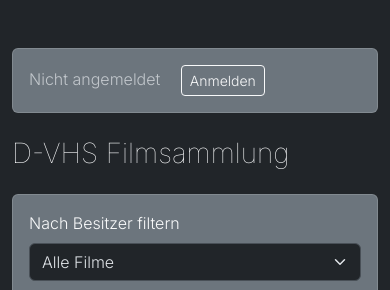
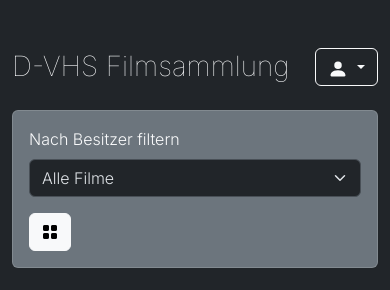
Before and after one commit to sonoflex/d-vhs, a Flask app: page / in a window 390 px wide. Shown: the top 290 px of the page. Run offline with Flask 3, Linux system fonts and the light colour scheme.

Commit message:
Clean up top area

```diff
--- a/templates/detail.html
+++ b/templates/detail.html
@@ -95,6 +95,7 @@
                     </div>
 
                     <!-- Besitzer ändern Formular -->
+                    {% if session.get('benutzer_name') %}
                     <form action="{{ url_for('update_besitzer', film_id=film.id) }}" method="POST" class="mt-3">
                         <div class="row g-2">
                             <div class="col-auto">
@@ -112,6 +113,7 @@
                             </div>
                         </div>
                     </form>
+                    {% endif %}
                 </div>
 
                 <!-- Verleih-Status -->
@@ -126,15 +128,18 @@
                             </div>
 
                             <!-- Rückgabe-Button -->
+                            {% if session.get('benutzer_name') %}
                             <form action="{{ url_for('zurueckgeben', film_id=film.id) }}" method="POST">
                                 <button type="submit" class="btn btn-success">
                                     Film zurückgeben
                                 </button>
                             </form>
+                            {% endif %}
                         {% else %}
                             <span class="text-muted mb-3 d-block">Film ist verfügbar</span>
 
                             <!-- Verleihen-Formular -->
+                            {% if session.get('benutzer_name') %}
                             <form action="{{ url_for('verleihen', film_id=film.id) }}" method="POST">
                                 <div class="row g-2 align-items-end">
                                     <div class="col-md-4">
@@ -162,6 +167,7 @@
                                     Standard: Heutiges Datum. Kann angepasst werden für nachträgliche Einträge.
                                 </small>
                             </form>
+                            {% endif %}
                         {% endif %}
                     </div>
                 </div>
--- a/templates/index.html
+++ b/templates/index.html
@@ -9,6 +9,7 @@
     <link rel="preconnect" href="https://fonts.gstatic.com" crossorigin>
     <link href="https://fonts.googleapis.com/css2?family=Inter:wght@100;300&display=swap" rel="stylesheet">
     <link href="https://cdn.jsdelivr.net/npm/bootstrap@5.3.2/dist/css/bootstrap.min.css" rel="stylesheet">
+    <link rel="stylesheet" href="https://cdn.jsdelivr.net/npm/bootstrap-icons@1.11.0/font/bootstrap-icons.css">
     <style>
         body { font-family: 'Inter', sans-serif; font-weight: 300; }
         h1, .card-title { font-weight: 100; }
@@ -87,28 +88,29 @@
 </head>
 <body class="bg-dark text-light">
     <div class="container py-5">
-        <!-- Login/Logout Bar -->
-        <div class="card card-body bg-secondary text-light mb-4 p-3">
-            <div class="d-flex justify-content-between align-items-center">
-                <div>
-                    {% if session.get('benutzer_name') %}
-                        <span class="badge bg-success me-2">Angemeldet als: {{ session.get('benutzer_name') }}</span>
-                        <a href="{{ url_for('logout') }}" class="btn btn-sm btn-outline-light">Abmelden</a>
-                    {% else %}
-                        <span class="text-muted me-3">Nicht angemeldet</span>
-                        <a href="{{ url_for('login') }}" class="btn btn-sm btn-outline-light">Anmelden</a>
-                    {% endif %}
-                </div>
-                {% if session.get('benutzer_name') %}
-                    <a href="{{ url_for('benutzer_liste') }}" class="btn btn-outline-light btn-sm">
-                        Benutzer verwalten
-                    </a>
-                {% endif %}
-            </div>
-        </div>
-
+        <!-- Header mit Benutzer-Dropdown -->
         <div class="d-flex justify-content-between align-items-center mb-4">
             <h1 class="mb-0">D-VHS Filmsammlung</h1>
+
+            <!-- Benutzer-Dropdown -->
+            <div class="dropdown">
+                <button class="btn btn-outline-light dropdown-toggle" type="button" data-bs-toggle="dropdown" aria-expanded="false">
+                    <svg xmlns="http://www.w3.org/2000/svg" width="20" height="20" fill="currentColor" class="bi bi-person-fill" viewBox="0 0 16 16">
+                        <path d="M3 14s-1 0-1-1 1-4 6-4 6 3 6 4-1 1-1 1H3Zm5-6a3 3 0 1 0 0-6 3 3 0 0 0 0 6Z"/>
+                    </svg>
+                </button>
+                <ul class="dropdown-menu dropdown-menu-end bg-dark">
+                    {% if session.get('benutzer_name') %}
+                        <li><span class="dropdown-item-text text-light">{{ session.get('benutzer_name') }}</span></li>
+                        <li><hr class="dropdown-divider"></li>
+                        <li><a class="dropdown-item text-light" href="{{ url_for('benutzer_liste') }}">Benutzer verwalten</a></li>
+                        <li><hr class="dropdown-divider"></li>
+                        <li><a class="dropdown-item text-light" href="{{ url_for('logout') }}">Abmelden</a></li>
+                    {% else %}
+                        <li><a class="dropdown-item text-light" href="{{ url_for('login') }}">Anmelden</a></li>
+                    {% endif %}
+                </ul>
+            </div>
         </div>
 
         <!-- Flash Messages -->
@@ -140,26 +142,29 @@
                     </select>
                 </div>
 
-                <!-- Ansicht umschalten -->
-                <div class="col-md-4">
-                    <label class="form-label">Ansicht</label>
-                    <div class="btn-group w-100" role="group">
-                        <input type="radio" class="btn-check" name="ansicht" id="ansichtListe" value="liste"
-                               {% if ansicht == 'liste' %}checked{% endif %} onchange="applyFilter()">
-                        <label class="btn btn-outline-light" for="ansichtListe">Liste</label>
-
-                        <input type="radio" class="btn-check" name="ansicht" id="ansichtKacheln" value="kacheln"
-                               {% if ansicht == 'kacheln' %}checked{% endif %} onchange="applyFilter()">
-                        <label class="btn btn-outline-light" for="ansichtKacheln">Kacheln</label>
-                    </div>
+                <!-- Ansicht umschalten (nur Icons) -->
+                <div class="col-auto">
+                    {% if ansicht == 'liste' %}
+                        <!-- Zeige Grid-Icon, um zur Kachelansicht zu wechseln -->
+                        <button class="btn btn-light" type="button" onclick="switchView('kacheln')" title="Zur Kachelansicht">
+                            <i class="bi bi-grid-fill"></i>
+                        </button>
+                    {% else %}
+                        <!-- Zeige List-Icon, um zur Listenansicht zu wechseln -->
+                        <button class="btn btn-light" type="button" onclick="switchView('liste')" title="Zur Listenansicht">
+                            <i class="bi bi-list"></i>
+                        </button>
+                    {% endif %}
                 </div>
 
-                <!-- Film hinzufügen Button -->
+                <!-- Film hinzufügen Button (nur für angemeldete Nutzer) -->
+                {% if session.get('benutzer_name') %}
                 <div class="col-md-4">
                     <button class="btn btn-primary w-100" type="button" data-bs-toggle="collapse" data-bs-target="#addForm">
                         Neuen Film hinzufügen
                     </button>
                 </div>
+                {% endif %}
             </div>
         </div>
 
@@ -278,6 +283,15 @@
 
             window.location.href = '?' + params.toString();
         }
+
+        function switchView(view) {
+            const besitzer = document.getElementById('besitzerFilter').value;
+            const params = new URLSearchParams();
+            if (besitzer) params.append('besitzer', besitzer);
+            params.append('ansicht', view);
+
+            window.location.href = '?' + params.toString();
+        }
     </script>
 </body>
 </html>
```
Also changed, not shown: data/filme.db.
